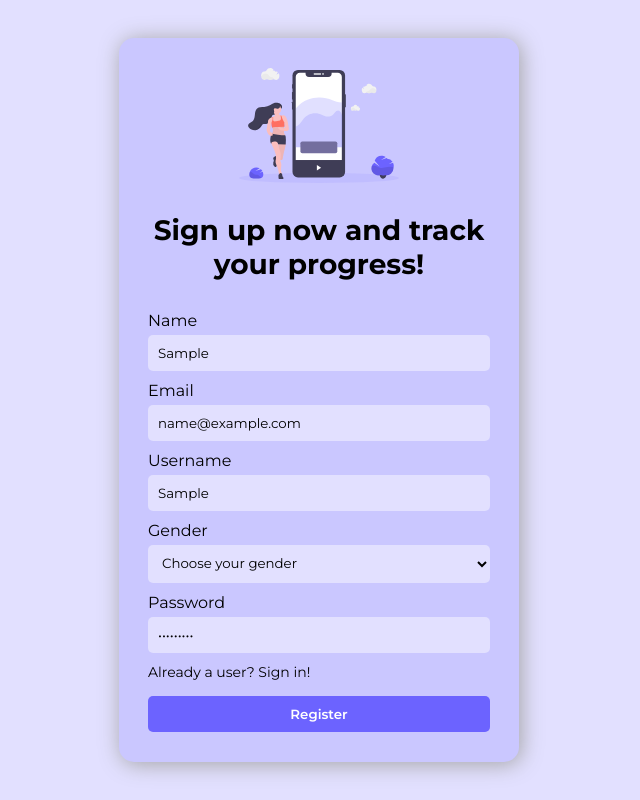
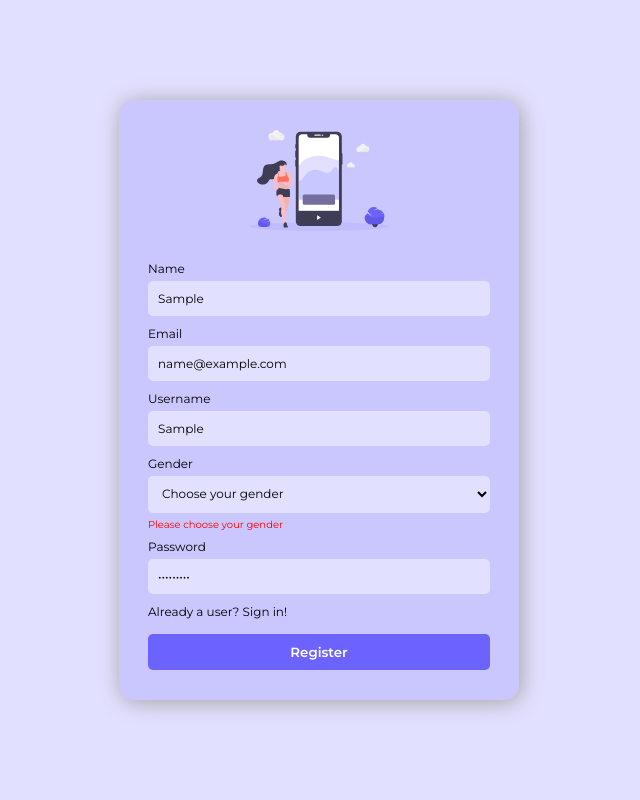
Before and after one commit to JKukielski/fitness-tracking-app, a React (Vite) app in the folder frontend/: page /register in a window 1280 px wide. Both pictures are taken after typing "Sample", "name@example.com", "Sample", "Sample123" into the empty fields and a click on the button "Register". Shown: the whole page, without its empty margins (321-961 px from the left). Built offline with nearby package versions, Linux system fonts and the light colour scheme.

Commit message:
corrected error handling + made minor tweaks to styling

```diff
--- a/frontend/src/pages/Register.jsx
+++ b/frontend/src/pages/Register.jsx
@@ -25,23 +25,23 @@ const Register = () => {
 
     const emailRegex = /^[\w-]+(\.[\w-]+)*@[\w-]+(\.[\w-]+)+$/;
 
-    if (password.length < 8) {
-      initialErrors.password = 'Password must be at least 8 characters long';
+    if (email.length === 0 || !emailRegex.test(email)) {
+      initialErrors.email = 'Please enter a valid email address';
+    }
+
+    if (name.length < 2) {
+      initialErrors.name = 'Name must be at least 2 characters long';
     }
 
     if (username.length < 5) {
       initialErrors.username = 'Username must be at least 5 characters long';
     }
 
-    if (name.length < 2) {
-      initialErrors.name = 'Name must be at least 2 characters long';
+    if (password.length < 8) {
+      initialErrors.password = 'Password must be at least 8 characters long';
     }
 
-    if (email.length === 0 || !emailRegex.test(email)) {
-      initialErrors.email = 'Please enter a valid email address';
-    }
-
-    if (gender === '') {
+    if (gender.length === 0) {
       initialErrors.gender = 'Please choose your gender';
     }
 
@@ -86,7 +86,6 @@ const Register = () => {
     <div className="form-container">
       <form onSubmit={handleSubmit} className="form">
         <img src={images.loginRegister} alt="" className="form-image" />
-        <p className="form-welcome">Sign up now and track your progress!</p>
         <label htmlFor="name" className="form-label">
           Name
           <input
@@ -98,9 +97,7 @@ const Register = () => {
             onChange={(e) => setName(e.target.value)}
           />
         </label>
-        {initialErrors.name && (
-          <p className="form-error">{initialErrors.name}</p>
-        )}
+        {errors.name && <p className="form-error">{errors.name}</p>}
         <label htmlFor="email" className="form-label">
           Email
           <input
@@ -144,9 +141,7 @@ const Register = () => {
             <option value="female">Female</option>
           </select>
         </label>
-        {initialErrors.gender && (
-          <p className="form-error">{initialErrors.gender}</p>
-        )}
+        {errors.gender && <p className="form-error">{errors.gender}</p>}
         <label htmlFor="password" className="form-label">
           Password
           <input
--- a/frontend/src/styles/LoginRegister.css
+++ b/frontend/src/styles/LoginRegister.css
@@ -26,12 +26,12 @@
 }
 
 .form-image {
-    width: 160px;
+    width: 140px;
     margin-bottom: 30px;
 }
 
 .form-welcome {
-    font-size: 28px;
+    font-size: 22px;
     font-weight: 700;
     margin-bottom: 30px;
     text-align: center;
@@ -41,6 +41,7 @@
     display: flex;
     flex-direction: column;
     width: 90%;
+    font-size: 12px;
 }
 
 .form-input, select {
@@ -48,7 +49,7 @@
     margin-bottom: 10px;
     padding: 10px;
     border-radius: 5px;
-
+    font-size: 12px;
     background-color: var(--color-primary-light);
     border: none;
     outline: none;
@@ -57,7 +58,7 @@
 .form-redirect {
     width: 90%;
     margin-bottom: 15px;
-    font-size: 14px;
+    font-size: 12px;
 }
 
 .form-button {
@@ -78,8 +79,8 @@
 }
 
 .form-error {
-    font-size: 12px;
+    font-size: 10px;
     width: 90%;
-    margin: 5px 0;
+    margin: -5px 0 8px 0;
     color: red;
 }
```
